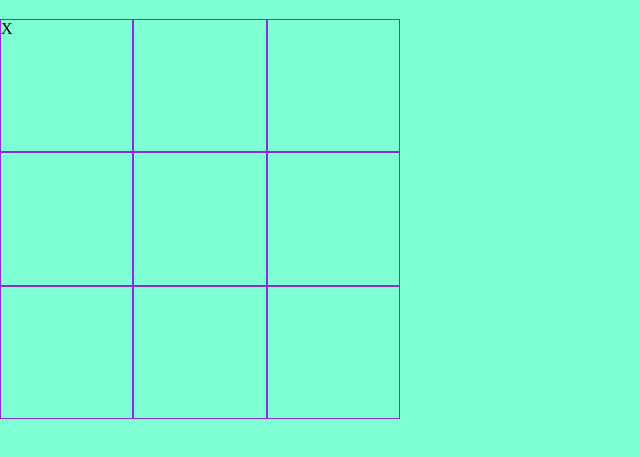
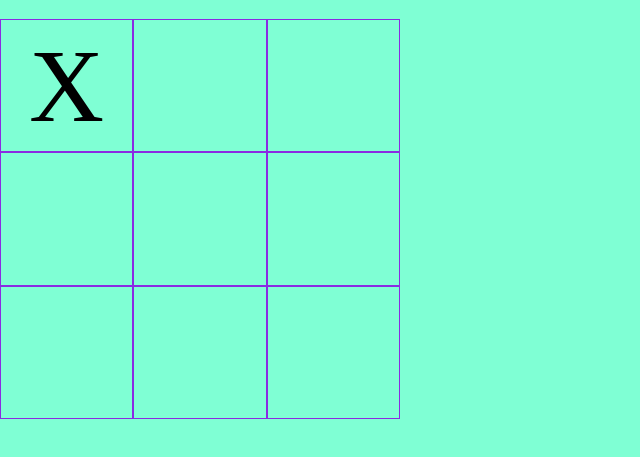
Before and after one commit to rksumme/odin-tic-tac-toe, a plain HTML site: page index.html in a window 1280 px wide. Both pictures are taken after a click on the element 66 px from the left and 146 px from the top of the page. Shown: the part 61-518 px from the top of the page, without its empty margins (0-640 px from the left). Drawn offline with Linux system fonts and the light colour scheme.

Commit message:
Edit different win conditions

```diff
--- a/script.js
+++ b/script.js
@@ -25,7 +25,12 @@ function Grid() {
                 cellElement.classList.add('cell');
                 cellElement.dataset.row = rowIndex;
                 cellElement.dataset.col = colIndex;
-                cellElement.textContent = cell.getValue();
+                if (cell.getValue() === 1) {
+                    cellElement.textContent = '';
+                }
+                else if (cell.getValue() !== 1) {
+                    cellElement.textContent = cell.getValue();
+                }
 
                 cellElement.addEventListener('click', () => {
                     GameControllerInstance.playRound(rowIndex, colIndex);
@@ -42,7 +47,7 @@ function Grid() {
 }
 
 function Cell() {
-    let value = undefined;
+    let value = 1;
 
     const addValue = (player) => {
         value = player;
@@ -81,7 +86,7 @@ function GameController(playerOne="Player One", playerTwo = "Player Two") {
     const playRound = (row, columns) => {
         const currentBoard = board.getGrid();
 
-        if (currentBoard[row][columns].getValue() !== undefined) {
+        if (currentBoard[row][columns].getValue() !== 1) {
             console.log("Cell is already taken");
             return;
         }
@@ -92,7 +97,7 @@ function GameController(playerOne="Player One", playerTwo = "Player Two") {
 
         if (gameStatus.status === 'win') {
             printNewRound();
-            console.log(`${activePlayer.identity} wins!`);
+            console.log(`${gameStatus.winner} wins!`);
             return;
         }
         else if (gameStatus.status === 'draw') {
@@ -112,34 +117,34 @@ function checkGameStatus(board) {
     const gridValues = currentBoard.map(row => row.map(cell => cell.getValue()));
 
     for (let i = 0; i < 3; i++) {
-        if (gridValues[i][0] !== undefined &&
+        if (gridValues[i][0] !== 1 &&
             gridValues[i][0] === gridValues[i][1] &&
             gridValues[i][0] === gridValues[i][2]) {
-                return {staus: "win", winner: gridValues[i][0]};
+                return {status: 'win', winner: gridValues[i][0]};
             }
     }
 
     for (let j = 0; j < 3; j++) {
-        if (gridValues[0][j] !== undefined &&
+        if (gridValues[0][j] !== 1 &&
             gridValues[0][j] === gridValues[1][j] &&
             gridValues[1][j] === gridValues[2][j]) {
-                return {staus: "win", winner: gridValues[0][j]};
+                return {status: 'win', winner: gridValues[0][j]};
             }
     }
 
-    if (gridValues[0][0] !== undefined &&
+    if (gridValues[0][0] !== 1 &&
         gridValues[0][0] === gridValues[1][1] &&
         gridValues[1][1] === gridValues[2][2]) {
-            return {status: "win", winner: gridValues[0][0]};
+            return {status: 'win', winner: gridValues[0][0]};
         }
 
-    if (gridValues[0][2] !== undefined &&
+    if (gridValues[0][2] !== 1 &&
         gridValues[0][2] === gridValues[1][1] &&
         gridValues[1][1] === gridValues[2][0]) {
             return {status: 'win', winner: gridValues[0][2]};
         }
 
-    const isDraw = gridValues.every(row => row.every(cell => cell !== undefined));
+    const isDraw = gridValues.every(row => row.every(cell => cell !== 1));
     if (isDraw) {
         return {status: 'draw'};
     }
--- a/styles.css
+++ b/styles.css
@@ -20,4 +20,9 @@ html, body {
 
 .cell {
     border: 1px solid blueviolet;
+    font-size: 6.5rem;
+    text-align: center;
+    display: flex;
+    justify-content: center;
+    align-items: center;
 }
```
